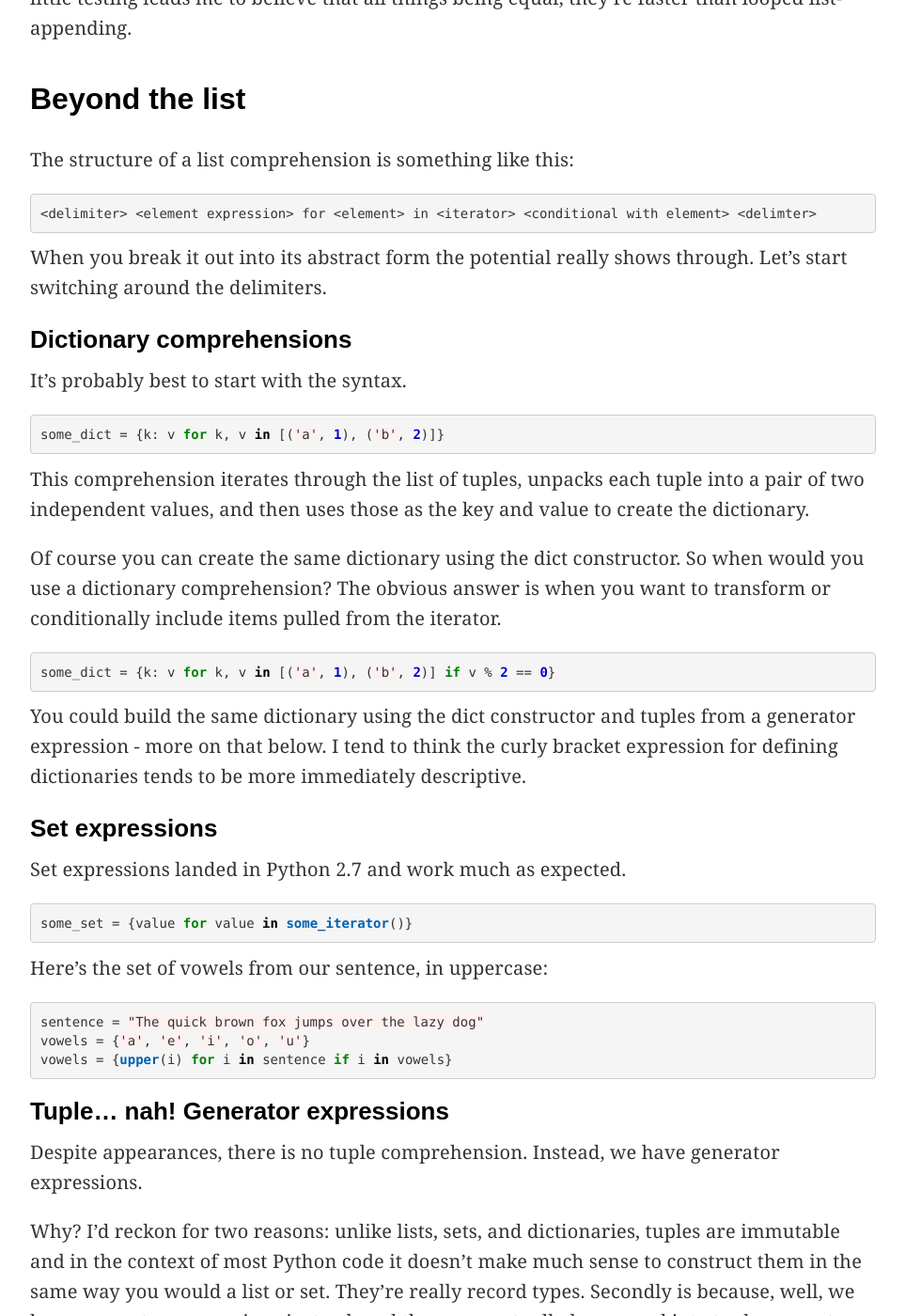
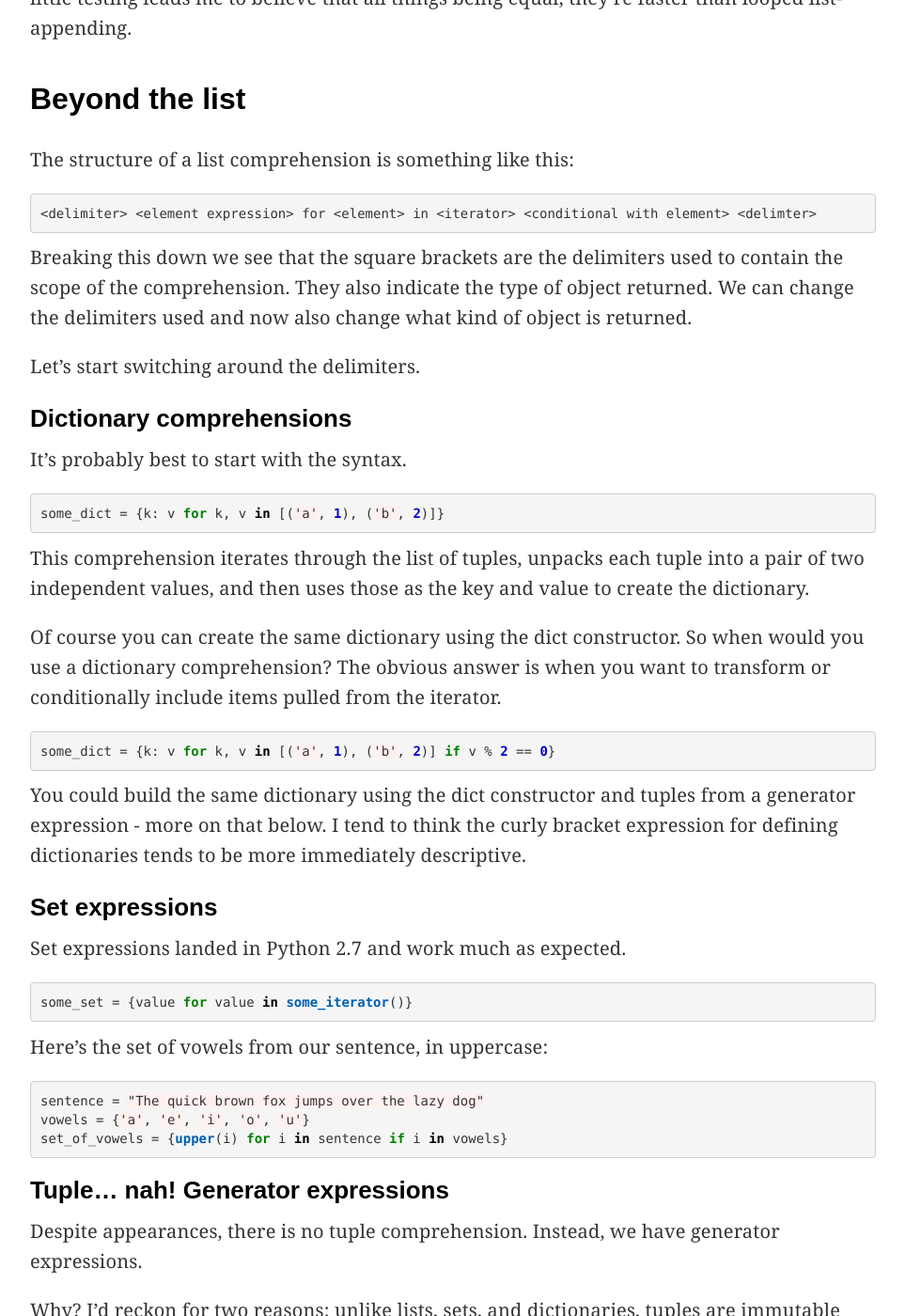
Before and after one commit to bennylope/bennylope.github.com, a Jekyll site: the page built from _posts/2015-12-14-refactoring-comprehensions.md, in a window 1280 px wide and 1400 px high, scrolled down 2776 px. Shown: the whole window at 94% size, without its empty margins (158-1121 px from the left). Built offline with Jekyll 4.4.1, drawn with Linux system fonts in a browser that asks for light colours; some web fonts are replaced; Markdown is read by kramdown in place of the engine named in the settings.

Commit message:
Language update in comprehensions post

````diff
--- a/_posts/2015-12-14-refactoring-comprehensions.md
+++ b/_posts/2015-12-14-refactoring-comprehensions.md
@@ -126,8 +126,12 @@ The structure of a list comprehension is something like this:
 <delimiter> <element expression> for <element> in <iterator> <conditional with element> <delimter>
 ```
 
-When you break it out into its abstract form the potential really shows
-through. Let's start switching around the delimiters.
+Breaking this down we see that the square brackets are the delimiters
+used to contain the scope of the comprehension. They also indicate the
+type of object returned. We can change the delimiters used and now also
+change what kind of object is returned.
+
+Let's start switching around the delimiters.
 
 ### Dictionary comprehensions
 
@@ -168,7 +172,7 @@ Here's the set of vowels from our sentence, in uppercase:
 ```python
 sentence = "The quick brown fox jumps over the lazy dog"
 vowels = {'a', 'e', 'i', 'o', 'u'}
-vowels = {upper(i) for i in sentence if i in vowels}
+set_of_vowels = {upper(i) for i in sentence if i in vowels}
 ```
 
 ### Tuple... nah! Generator expressions
````
